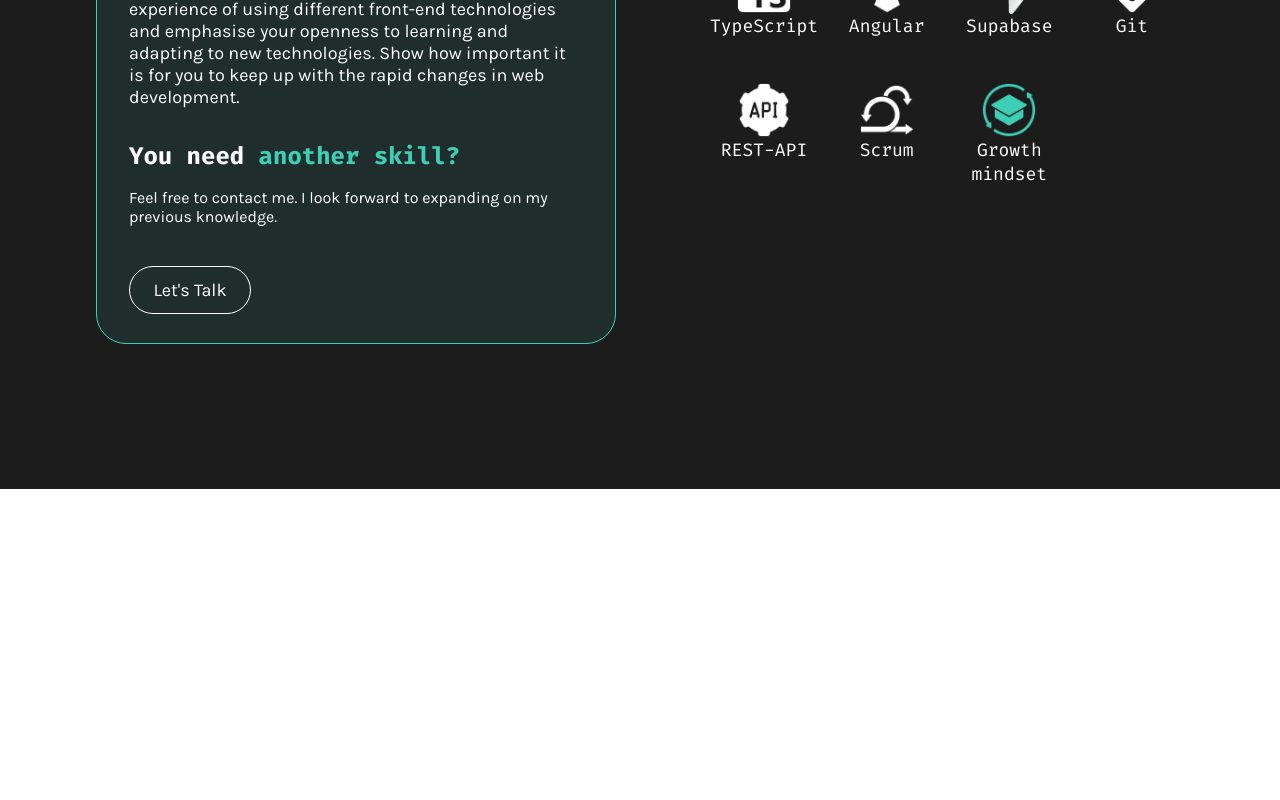
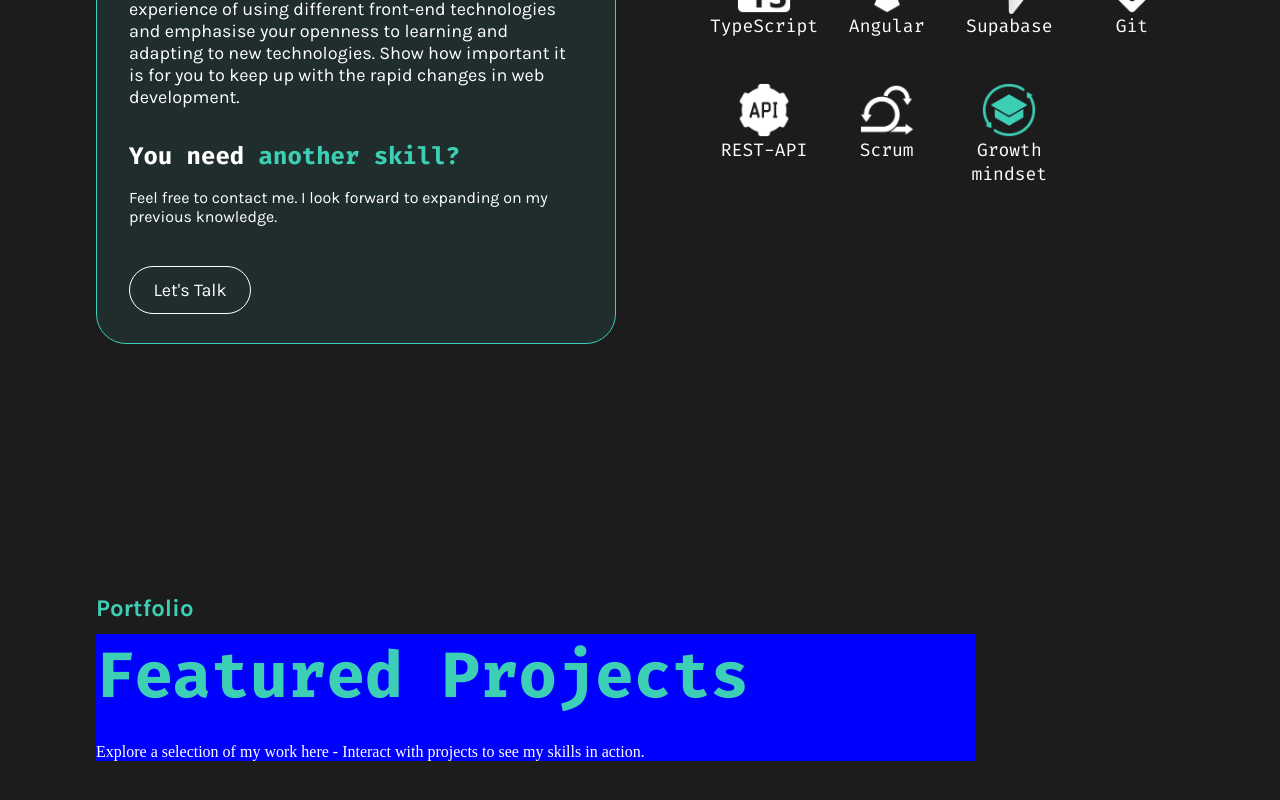
Before and after one commit to FrankPreuss94/portfolio, an Angular app: page / in a window 1280 px wide. Shown: the part 2101-2901 px from the top of the page. Before the commit the page ends 2590 px from the top, so only its background shows below. Built offline with nearby package versions, Linux system fonts and the light colour scheme.

Commit message:
added projects section

```diff
--- a/src/app/app.html
+++ b/src/app/app.html
@@ -2,5 +2,6 @@
 <app-hero></app-hero>
 <app-about></app-about>
 <app-skills></app-skills>
+<app-projects></app-projects>
 
 <router-outlet />
--- a/src/app/app.ts
+++ b/src/app/app.ts
@@ -4,9 +4,10 @@ import { Header } from './shared/components/header/header';
 import { Hero } from './components/hero/hero';
 import { About } from './components/about/about';
 import { Skills } from './components/skills/skills';
+import { Projects } from './components/projects/projects';
 
 @Component({
-  imports: [RouterOutlet, Header, Hero, About, Skills],
+  imports: [RouterOutlet, Header, Hero, About, Skills, Projects],
   selector: 'app-root',
   styleUrl: './app.scss',
   templateUrl: './app.html',
--- /dev/null
+++ b/src/app/components/projects/projects.html
@@ -0,0 +1,18 @@
+<section class="projects">
+    <div class="content_wrapper">
+        <div class="projects_wrapper">
+            <div class="portfolio_wrapper">
+                <p class="section_title">Portfolio</p>
+                <div class="portfolio">
+                    <h2>Featured Projects</h2>
+                    <div class="linked_projects">
+                        <p>Explore a selection of my work here - Interact with projects to see my skills in action.</p>
+                        <div class="join"></div>
+                        <div class="epl"></div>
+                    </div>
+                </div>
+            </div>
+            <!-- Vorschau Projekte -->
+        </div>
+    </div>
+</section>
--- /dev/null
+++ b/src/app/components/projects/projects.scss
@@ -0,0 +1,38 @@
+.projects {
+    width: 100%;
+    // height: 100dvh;
+    padding: 145px 96px;
+    display: flex;
+    justify-content: center;
+    background-color: rgba(28, 28, 28, 1);
+}
+
+.content_wrapper {
+    width: 100%;
+    height: 80%;
+    max-width: 1440px;
+}
+
+.projects_wrapper {
+    width: 880px;
+    background-color: blue;
+    position: relative;
+
+    h2 {
+        font-size: 64px;
+        color: rgba(61, 207, 182, 1);
+        font-family: 'Fira Code';
+        font-weight: 700;
+        margin-bottom: 25px;
+    }
+
+    .section_title {
+        position: absolute;
+        left: 0;
+        top: -40px;
+        color: rgba(61, 207, 182, 1);
+        font-size: 24px;
+        font-family: 'Karla';
+        font-weight: 700;
+    }
+}
```
Also changed, not shown: src/app/components/projects/projects.ts (added, +9 -0 lines).
